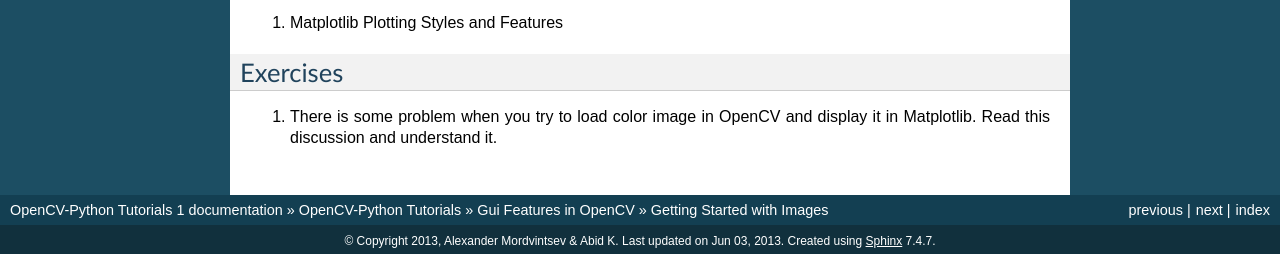
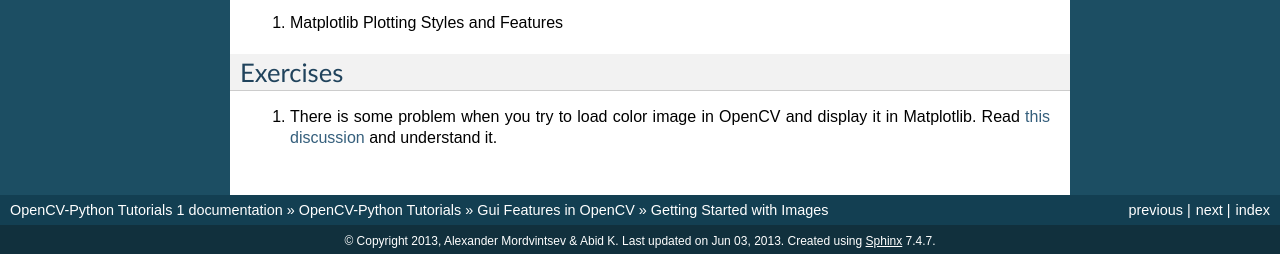
Before and after one commit to abidrahmank/OpenCV2-Python-Tutorials, a Sphinx documentation site: the page built from source/py_tutorials/py_gui/py_image_display/py_image_display.rst, in a window 1280 px wide and 900 px high, scrolled down 2661 px. Shown: the part 643-897 px from the top of the window. Built offline with Sphinx 7.4.7, drawn with Linux system fonts in a browser that asks for light colours; formulas are drawn with MathJax 3; cross-references to code outside the pages are shown as plain code; some of the changed lines change nothing that is shown.

Commit message:
added an url

```diff
--- a/source/py_tutorials/py_gui/py_image_display/py_image_display.rst
+++ b/source/py_tutorials/py_gui/py_image_display/py_image_display.rst
@@ -132,4 +132,4 @@ Additional Resources
 Exercises
 ==========
 
-#. There is some problem when you try to load color image in OpenCV and display it in Matplotlib. Read this discussion and understand it.
+#. There is some problem when you try to load color image in OpenCV and display it in Matplotlib. Read `this discussion <http://stackoverflow.com/a/15074748/1134940>`_ and understand it.
```
Also changed, not shown: 7 other files.
